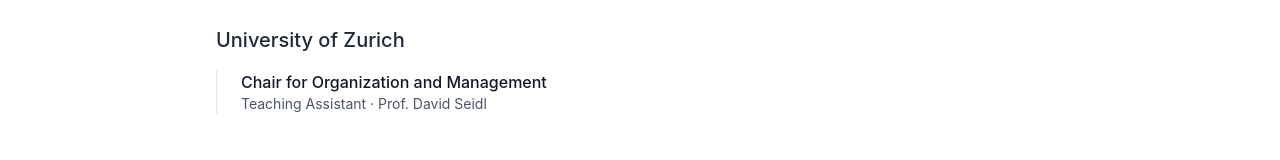
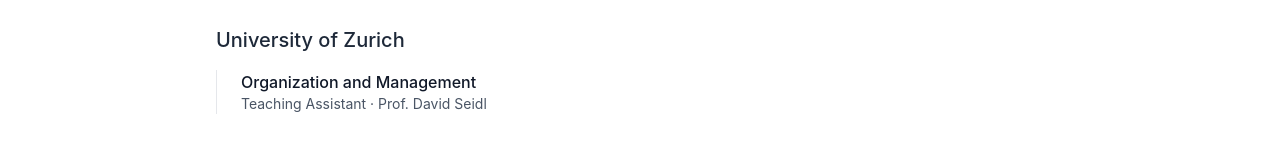
Before and after one commit to luciennedisch/luciennedisch.github.io, a React (Vite) app: page /teaching in a window 1280 px wide. Shown: the part 402-562 px from the top of the page. Built offline with nearby package versions, Linux system fonts and the light colour scheme.

Commit message:
Fix title text for Teaching role

```diff
--- a/src/pages/Teaching.tsx
+++ b/src/pages/Teaching.tsx
@@ -46,7 +46,7 @@
         <ul className="space-y-3 border-l border-gray-200 pl-6">
           <li>
             <p className="text-gray-900 font-medium">
-              Chair for Organization and Management
+              Organization and Management
             </p>
             <p className="text-sm text-gray-600">
               Teaching Assistant · Prof. David Seidl
```
